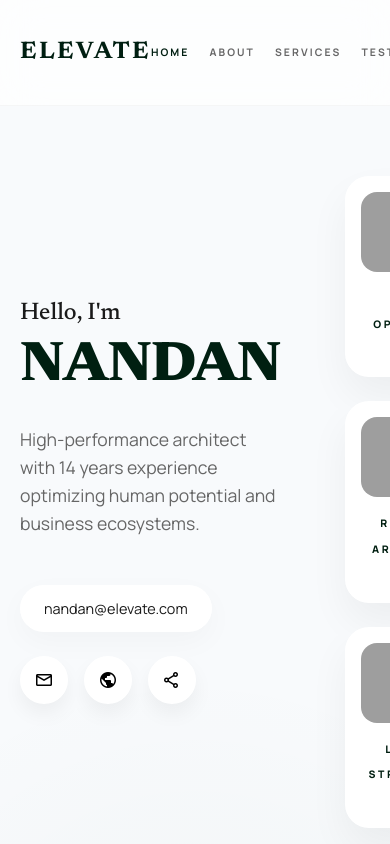
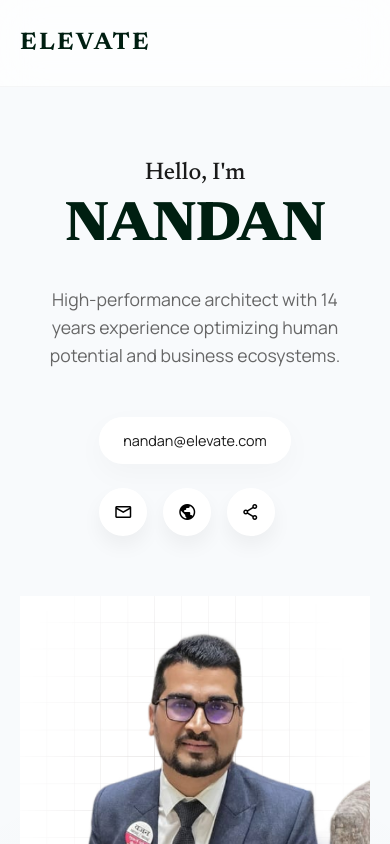
Before and after one commit to Priyanshups07/Nandan-Singh, a React (Vite) app: page / in a window 390 px wide. Shown: the top 844 px of the page. Built offline with nearby package versions, Linux system fonts and the light colour scheme; grey boxes are pictures that could not be loaded.

Commit message:
Responsiveness: Optimized all Hero sections, galleries, and navigation for mobile, tablet, and desktop devices.

```diff
--- a/src/components/layout/Navbar.tsx
+++ b/src/components/layout/Navbar.tsx
@@ -55,7 +55,7 @@ const Navbar: React.FC = () => {
             </Link>
 
             <div
-              className="nav-links"
+              className="nav-links mobile-hide"
               style={{
                 display: 'flex',
                 gap: 'clamp(20px, 3vw, 48px)',
@@ -86,7 +86,7 @@ const Navbar: React.FC = () => {
 
             <Link
               to="/scheduler"
-              className="btn btn-primary"
+              className="btn btn-primary mobile-hide"
               style={{
                 padding: '12px 32px',
                 fontSize: '0.65rem',
--- a/src/index.css
+++ b/src/index.css
@@ -200,3 +200,64 @@ img {
         grid-template-columns: 1fr;
     }
 }
+
+/* Responsive Layout Utilities */
+.hero-grid {
+    display: grid;
+    grid-template-columns: 1fr 1.2fr 1fr;
+    align-items: center;
+    gap: var(--grid-gap);
+}
+
+.editorial-grid {
+    display: grid;
+    grid-template-columns: 1fr 1fr;
+    gap: 80px;
+    align-items: center;
+}
+
+.experience-grid {
+    display: grid;
+    grid-template-columns: repeat(4, 1fr);
+    grid-template-rows: repeat(2, 300px);
+    gap: 24px;
+}
+
+@media (max-width: 1024px) {
+    .hero-grid {
+        grid-template-columns: 1fr;
+        gap: 60px;
+    }
+
+    .editorial-grid {
+        grid-template-columns: 1fr;
+        gap: 60px;
+    }
+
+    .experience-grid {
+        grid-template-columns: repeat(2, 1fr);
+        grid-template-rows: auto;
+    }
+
+    .experience-grid > div {
+        grid-column: span 2 !important;
+        grid-row: span 1 !important;
+        height: 300px;
+    }
+}
+
+@media (max-width: 768px) {
+    .hero-grid {
+        text-align: center;
+    }
+
+    .hero-grid > div {
+        display: flex;
+        flex-direction: column;
+        align-items: center;
+    }
+
+    .mobile-hide {
+        display: none !important;
+    }
+}
--- a/src/pages/About.tsx
+++ b/src/pages/About.tsx
@@ -30,7 +30,7 @@ const About: React.FC = () => {
               <div style={{ width: '1px', height: '60px', background: 'var(--secondary)', margin: '0 auto' }}></div>
             </motion.div>
 
-            <div className="grid-responsive-2" style={{ gap: '80px', alignItems: 'center' }}>
+            <div className="editorial-grid">
               <motion.div
                 initial={{ opacity: 0, scale: 0.95 }}
                 animate={{ opacity: 1, scale: 1 }}
--- a/src/pages/Home.tsx
+++ b/src/pages/Home.tsx
@@ -13,13 +13,14 @@ const Home: React.FC = () => {
       {/* Industry Standard Hero Section */}
       <section className="hero" style={{ padding: '80px 0', minHeight: '100vh', display: 'flex', alignItems: 'center', position: 'relative', zIndex: 1 }}>
         <div className="container">
-          <div style={{ display: 'grid', gridTemplateColumns: '1fr 1.2fr 1fr', alignItems: 'center', gap: 'var(--grid-gap)' }}>
+          <div className="hero-grid">
 
             {/* Left Content */}
             <motion.div
               initial={{ opacity: 0, x: -50 }}
               animate={{ opacity: 1, x: 0 }}
               transition={{ duration: 0.8 }}
+              style={{ display: 'flex', flexDirection: 'column' }}
             >
               <h3 style={{ fontSize: '1.5rem', fontWeight: 500, marginBottom: '16px', color: 'var(--text)' }}>Hello, I'm</h3>
               <h1 style={{ fontSize: 'clamp(3.5rem, 8vw, 6rem)', fontWeight: 900, textTransform: 'uppercase', lineHeight: 0.9, letterSpacing: '-0.02em', marginBottom: '32px', color: 'var(--primary)' }}>
--- a/src/pages/Testimonials.tsx
+++ b/src/pages/Testimonials.tsx
@@ -243,7 +243,7 @@ const Testimonials: React.FC = () => {
           </div>
 
           {/* Experience Grid */}
-          <div style={{ display: 'grid', gridTemplateColumns: 'repeat(4, 1fr)', gridTemplateRows: 'repeat(2, 300px)', gap: '24px' }}>
+          <div className="experience-grid">
             {/* Large Event Card */}
             <div style={{ gridColumn: 'span 2', gridRow: 'span 2', borderRadius: '40px', overflow: 'hidden', position: 'relative' }}>
               <img src="https://images.unsplash.com/photo-1540575861501-7c0f110f6f39?auto=format&fit=crop&q=80&w=1200" alt="Main Event" style={{ width: '100%', height: '100%', objectFit: 'cover' }} />
```
